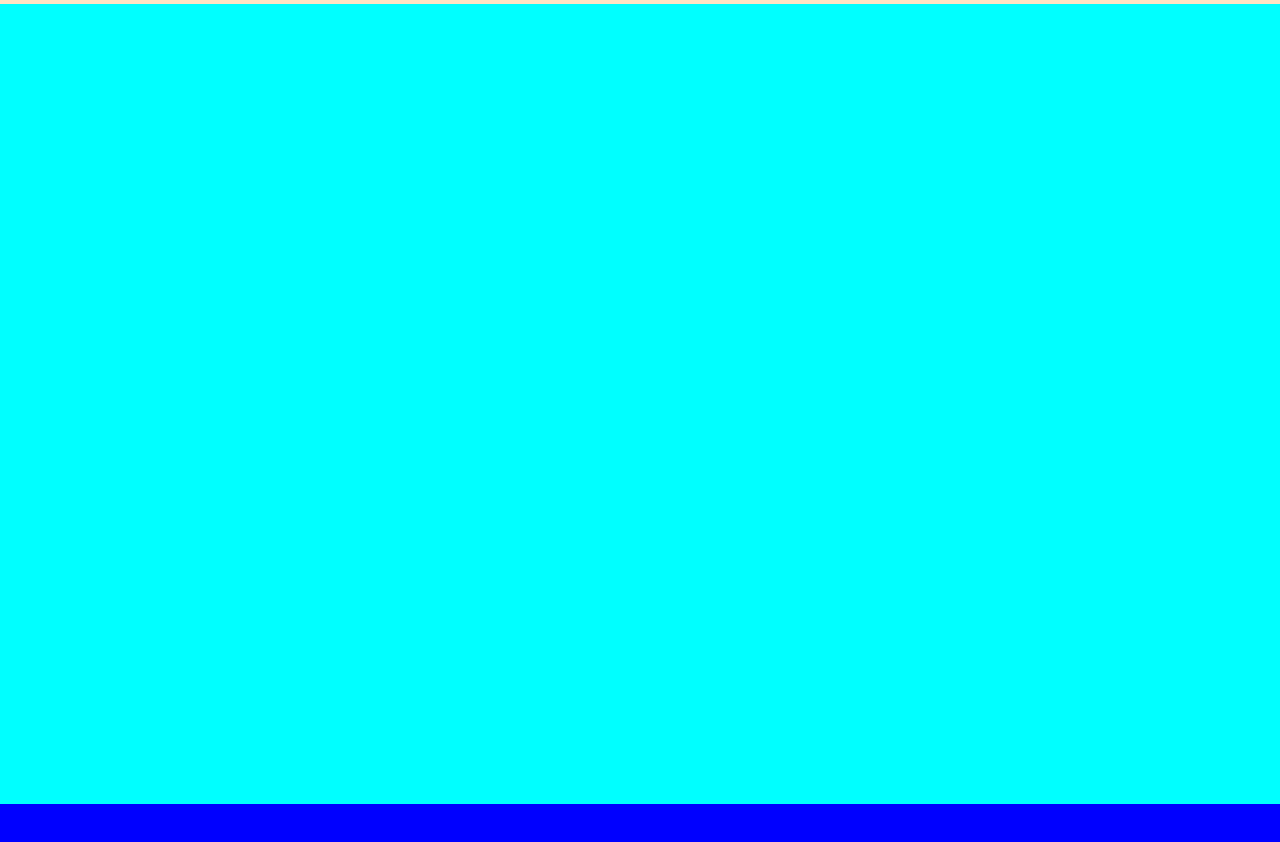
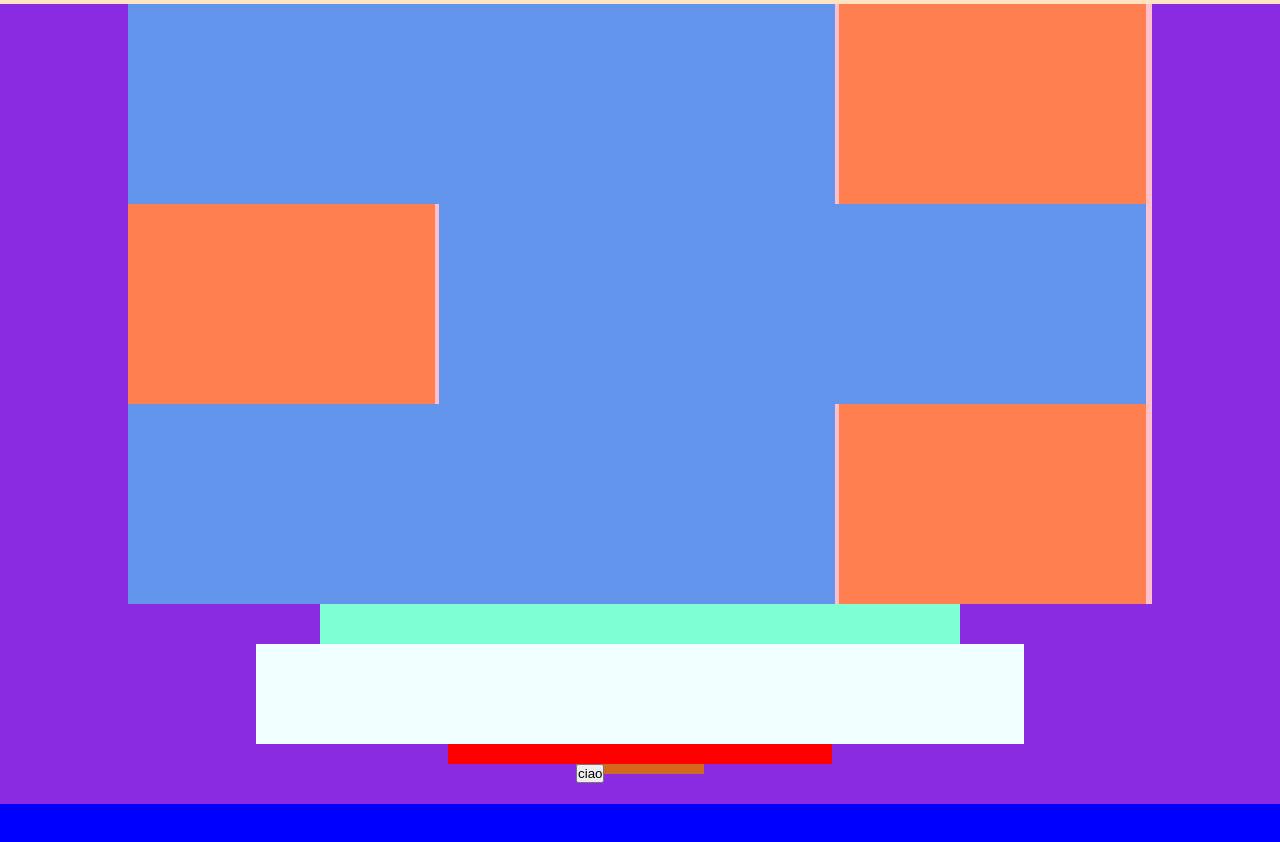
Before and after one commit to DomenicoGalileo88/htmlcss-discord, a plain HTML site: page index.html in a window 1280 px wide. Shown: the part 796-1638 px from the top of the page. Drawn offline with Linux system fonts and the light colour scheme.

Commit message:
Add main section

```diff
--- a/css/style.css
+++ b/css/style.css
@@ -50,6 +50,61 @@ Utility
     background-color: aqua;
 }
 
+.main_section{
+    height: 25%;
+    background-color: blueviolet;
+}
+
+.main_section .row{
+    height: 100%;
+    width: 80%;
+    background-color: pink;
+    margin: 0 auto;
+}
+
+.row>.col_lg{
+    display: inline-block;
+    width: 69%;
+    height: 100%;
+    background-color: cornflowerblue;
+}
+
+.row>.col_sm{
+    display: inline-block;
+    width: 30%;
+    height: 100%;
+    background-color: coral;
+}
+
+.main_section_title{
+    width: 50%;
+    height: 20%;
+    background-color: aquamarine;
+    margin: 0 auto;
+}
+
+.main_section_img{
+    width: 60%;
+    height: 50%;
+    background-color: azure;
+    margin: 0 auto;
+}
+
+.main_section_paragraph{
+    width: 30%;
+    height: 10%;
+    background-color:red;
+    margin: 0 auto;
+}
+
+.main_section_button{
+    width: 10%;
+    height: 5%;
+    background-color: chocolate;
+    margin: 0 auto;
+}
+
+
 /******************
  FOOTER
  ********************/
--- a/index.html
+++ b/index.html
@@ -26,7 +26,65 @@
       </header>
       <!-- /.site_header -->
 
-      <main class="site_main"></main>
+      <main class="site_main">
+
+        <section class="main_section">
+
+            <div class="row">
+
+                <div class="col_lg"></div>
+
+                <div class="col_sm"></div>
+
+            </div>
+
+        </section>
+        <!-- /.main_section -->
+
+        <section class="main_section">
+
+            <div class="row">
+
+                <div class="col_sm"></div>
+
+                <div class="col_lg"></div>
+
+            </div>
+
+        </section>
+        <!-- /.main_section -->
+
+        <section class="main_section">
+
+            <div class="row">
+
+                <div class="col_lg"></div>
+
+                <div class="col_sm"></div>
+
+            </div>
+
+        </section>
+        <!-- /.main_section -->
+
+        <section class="main_section">
+
+            <h2 class="main_section_title"></h2>
+
+            <div class="main_section_img"></div>
+
+            <p class="main_section_paragraph"></p>
+
+            <div class="main_section_button">
+
+                <button>ciao</button>
+
+            </div>
+
+        </section>
+        <!-- /.main_section -->
+
+      </main>
       <!-- /.site_main -->
 
       <footer class="site_footer"></footer>
```
